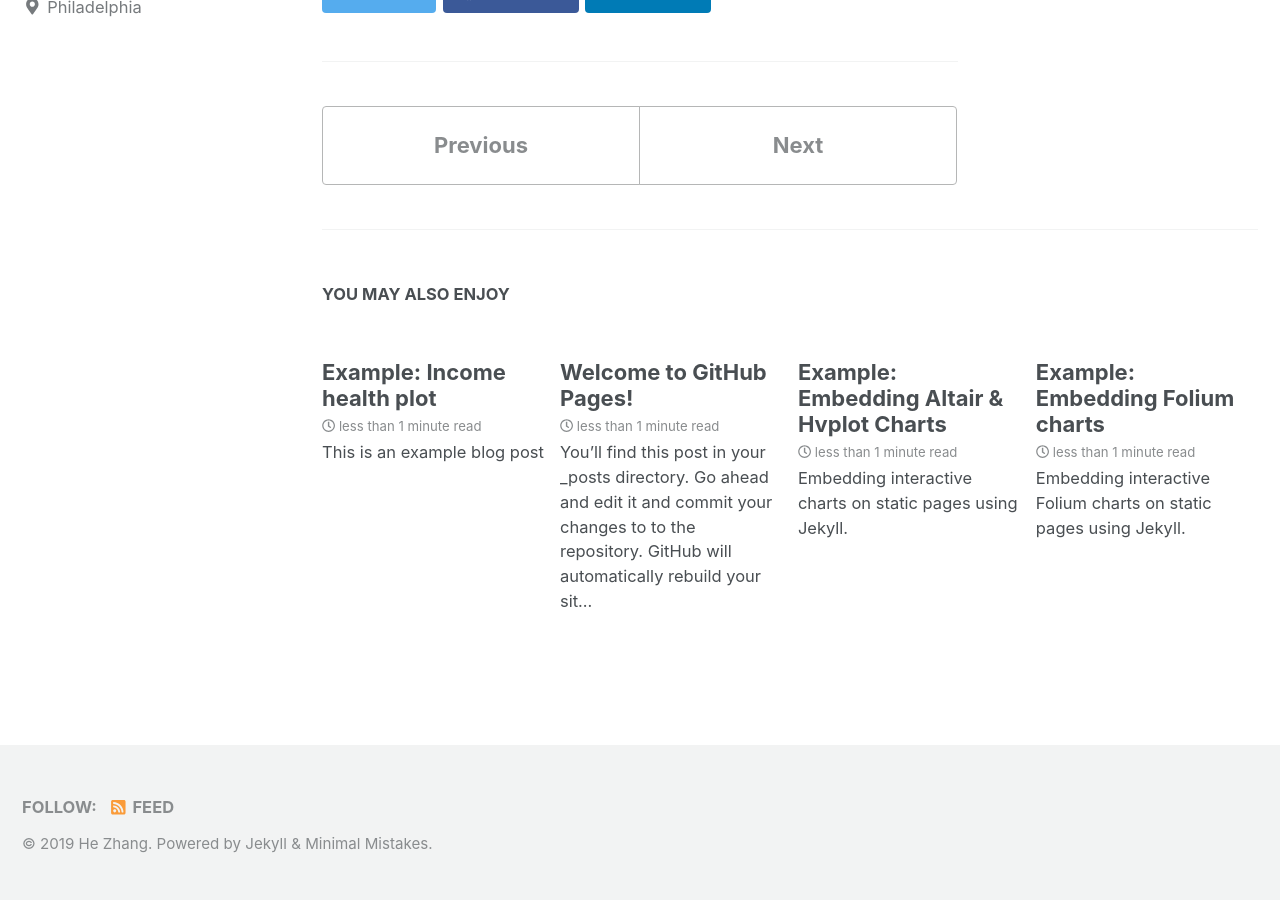
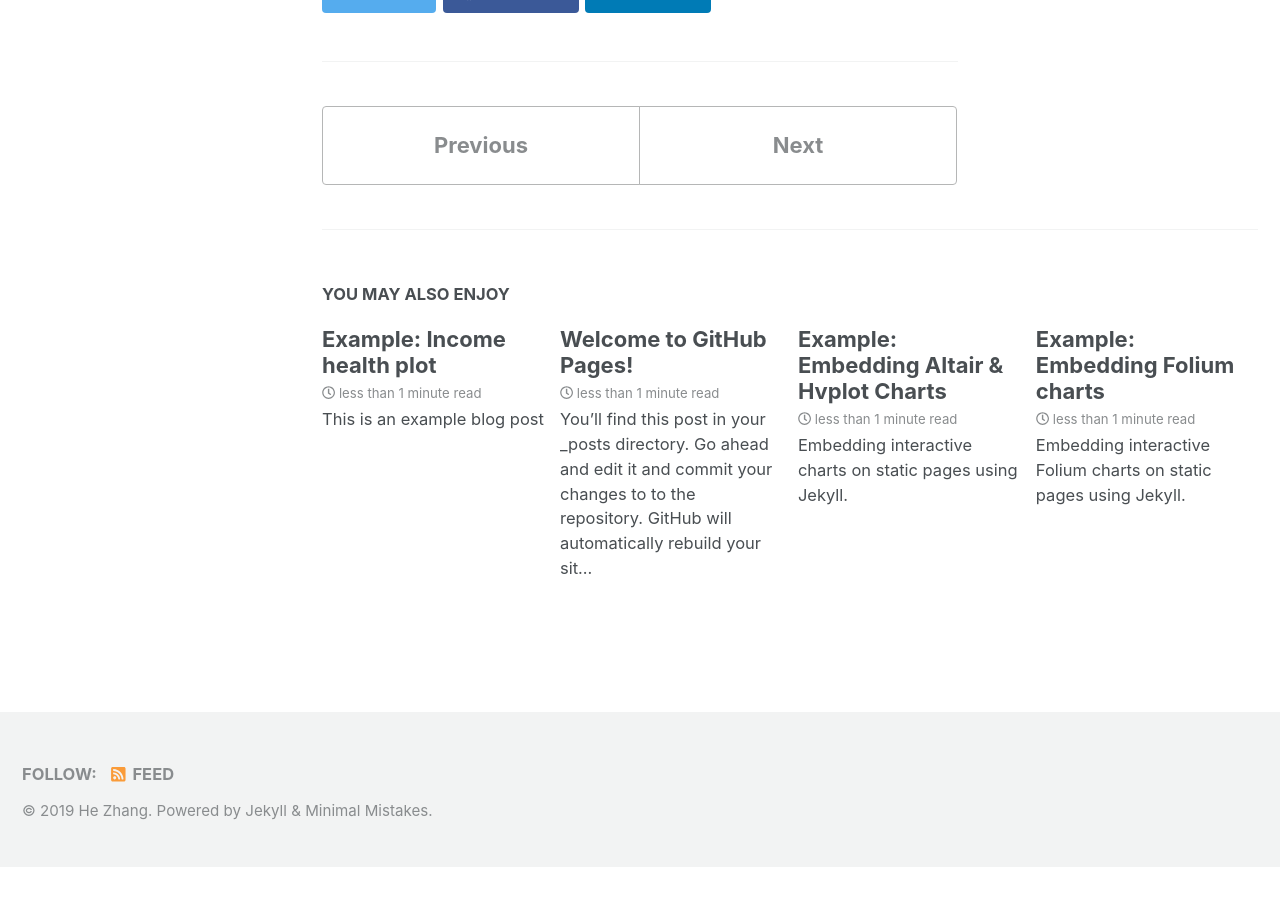
Before and after one commit to HeZHANG0/in-class-1126, a Jekyll site: the page built from _posts/2019-04-17-example-post.md, in a window 1280 px wide and 900 px high, scrolled down 1541 px. Built offline with Jekyll 4.4.1, drawn with Linux system fonts in a browser that asks for light colours; cached includes are drawn as plain includes; nearby versions of some CDN libraries; a script that is not in the unit is left out; after the commit the page ends 2408 px from its top, so only the background shows below that.

Commit message:
Update _config.yml

```diff
--- a/_config.yml
+++ b/_config.yml
@@ -20,10 +20,10 @@ title: "In-class: MUSA 620: Data Wrangling and Data Visualization"
 title_separator: "-"
 name: "He Zhang"
 description: "In-class Test: Displaying cool data visualizations"
-url: "https://hezhang0.github.io/in-class-1126/"
-baseurl: ""
-repository: "HeZHANG0/in-class-1126" # GitHub username/repo-name e.g. "mmistakes/minimal-mistakes"
-teaser: "/assets/images/scatterplot.json" # path of fallback teaser image, e.g. "/assets/images/500x300.png"
+url: #"https://hezhang0.github.io/in-class-1126/"
+baseurl: #""
+repository: #"HeZHANG0/in-class-1126" # GitHub username/repo-name e.g. "mmistakes/minimal-mistakes"
+teaser: #"/assets/images/scatterplot.json" # path of fallback teaser image, e.g. "/assets/images/500x300.png"
 logo: # path of logo image to display in the masthead, e.g. "/assets/images/88x88.png"
 masthead_title: test page # overrides the website title displayed in the masthead, use " " for no title
 # breadcrumbs            : false # true, false (default)
```
